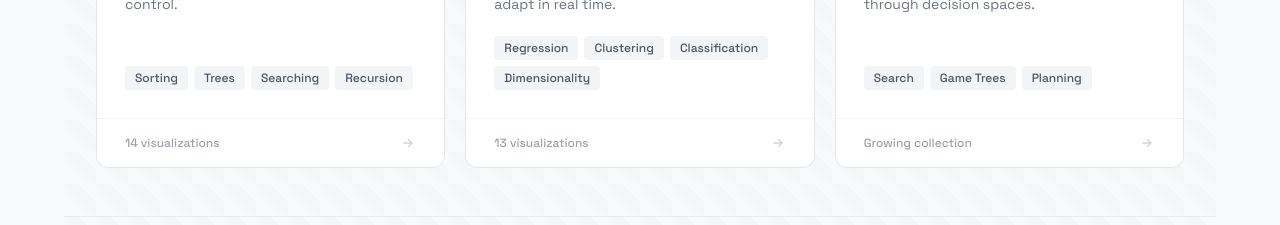
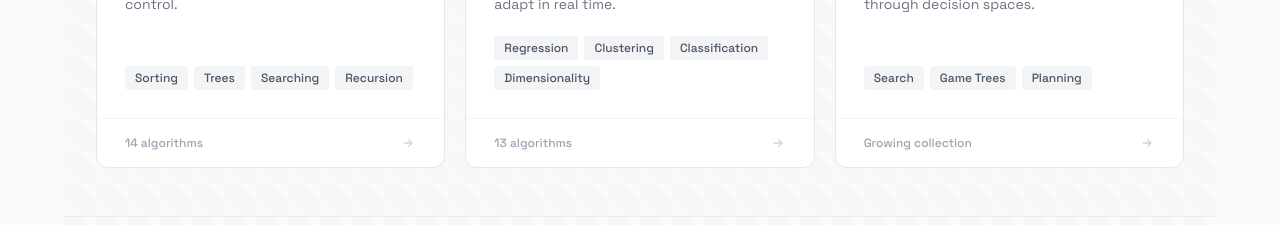
Before and after one commit to satya00089/learn-algo, a Next.js app: page / in a window 1280 px wide. Shown: the part 1160-1385 px from the top of the page. Built offline with nearby package versions, Linux system fonts and the light colour scheme.

Commit message:
fix: update terminology from "visualizations" to "algorithms" for clarity

```diff
--- a/src/app/page.tsx
+++ b/src/app/page.tsx
@@ -546,7 +546,7 @@ export default function Home() {
                   </div>
                   <div className="px-7 py-4 border-t border-gray-100 dark:border-gray-800 flex items-center justify-between">
                     <span className="text-xs font-medium text-gray-400 dark:text-gray-500">
-                      14 visualizations
+                      14 algorithms
                     </span>
                     <svg
                       className="w-4 h-4 text-gray-300 dark:text-gray-600 group-hover:text-purple-500 group-hover:translate-x-1 transition-all"
@@ -611,7 +611,7 @@ export default function Home() {
                   </div>
                   <div className="px-7 py-4 border-t border-gray-100 dark:border-gray-800 flex items-center justify-between">
                     <span className="text-xs font-medium text-gray-400 dark:text-gray-500">
-                      13 visualizations
+                      13 algorithms
                     </span>
                     <svg
                       className="w-4 h-4 text-gray-300 dark:text-gray-600 group-hover:text-sky-500 group-hover:translate-x-1 transition-all"
```
